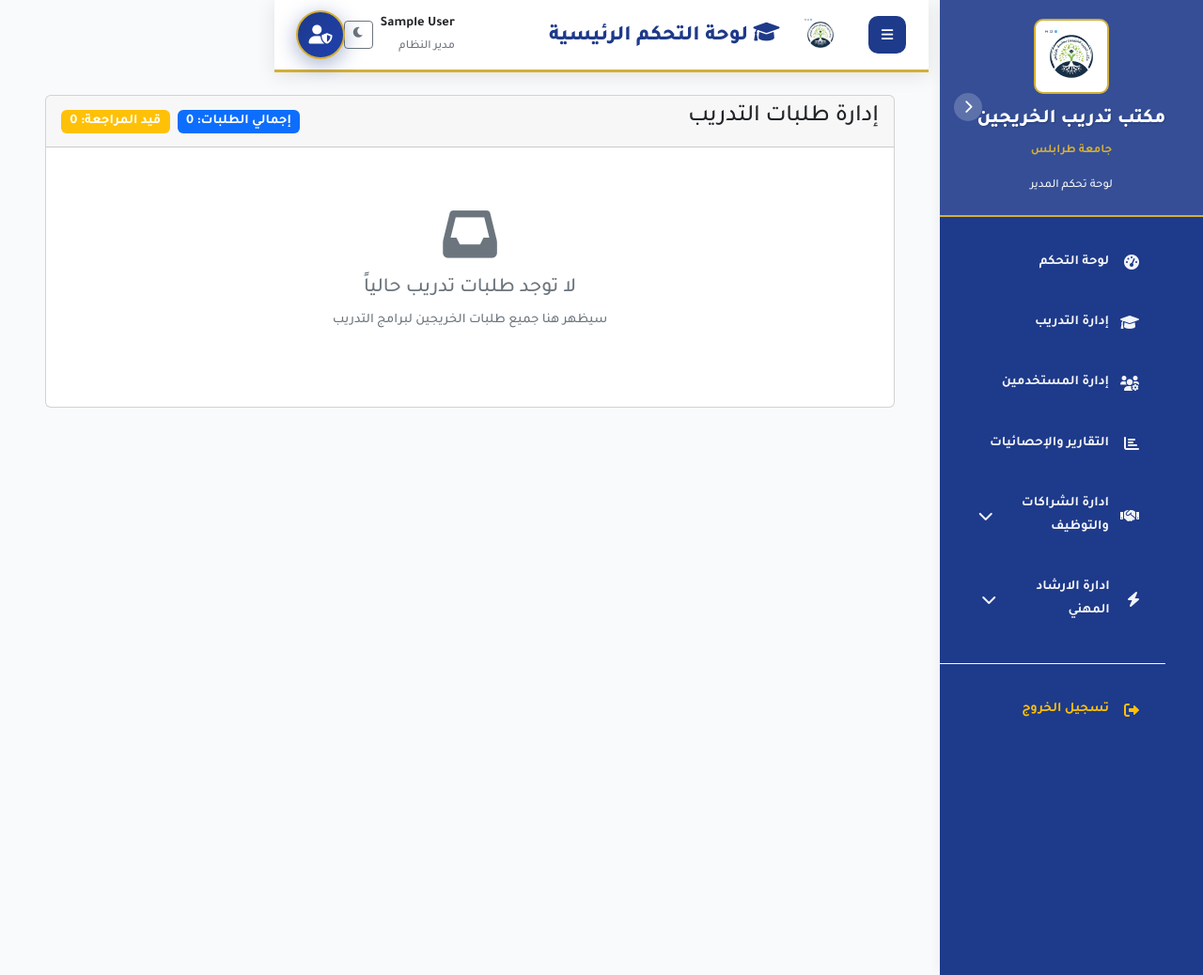
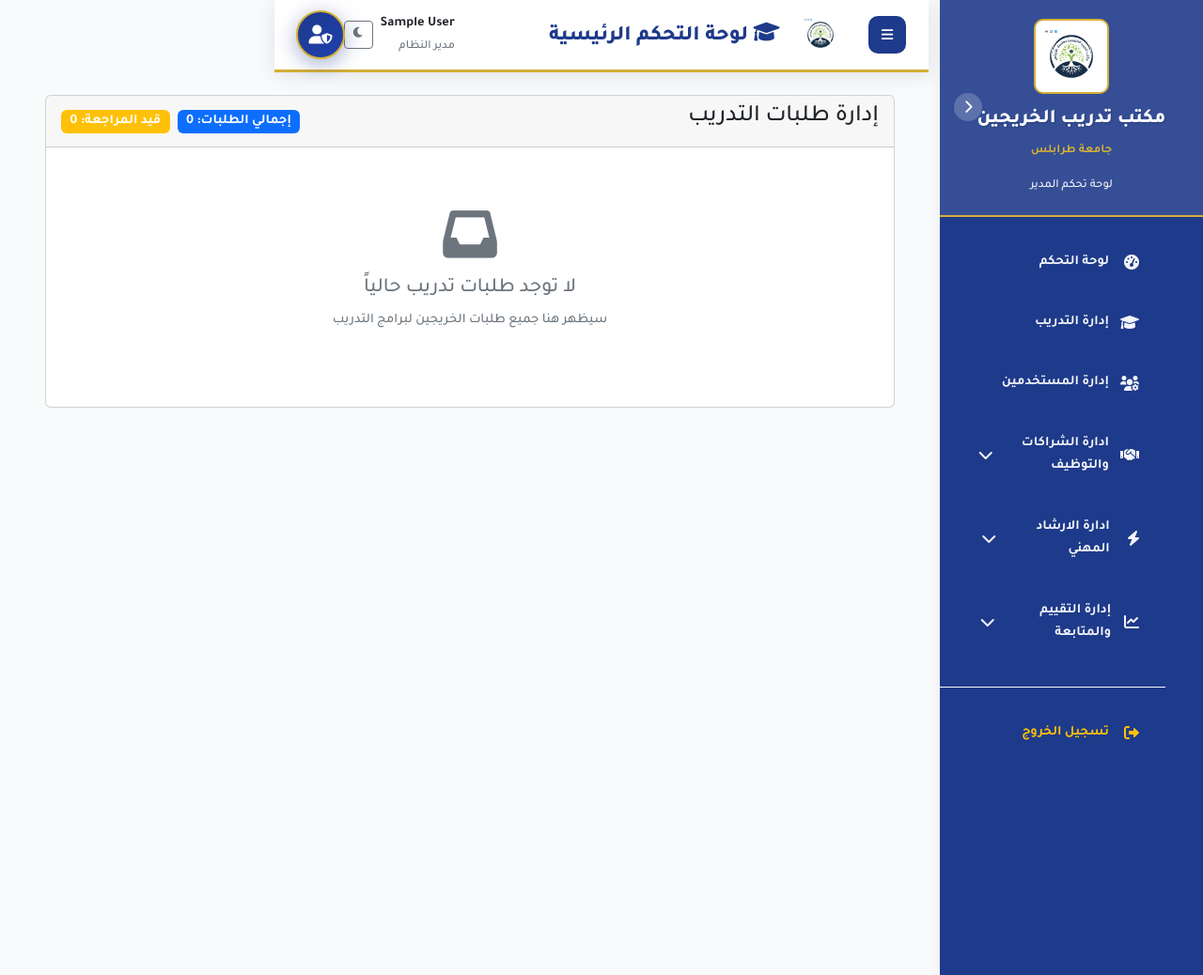
Before and after one commit to michelinehowes-cloud/GTS, a Laravel app: page /admin/applications in a window 1280 px wide. Shown: the whole page at 94% size. Run offline with Laravel 9, Linux system fonts and the light colour scheme; the visitor is signed in with stand-in values (Sample User, id 1); data that the repository does not hold is empty; style sheets or scripts are compiled from the project's sources; parts of the project's set-up code (start-up, migrations or seed data) failed here and were passed over.

Commit message:
اضافة التقييم والمتابعة لمستخدم مدير النظام

```diff
--- a/app/Http/Middleware/EvaluationFollowupMiddleware.php
+++ b/app/Http/Middleware/EvaluationFollowupMiddleware.php
@@ -13,7 +13,7 @@ class EvaluationFollowupMiddleware
             return redirect()->route('login');
         }
 
-        if (auth()->user()->role !== 'evaluation_followup') {
+        if (!in_array(auth()->user()->role, ['evaluation_followup', 'admin'])) {
             return redirect('/dashboard')->with('error', 'ليس لديك صلاحية للوصول إلى هذه الصفحة');
         }
 
--- a/resources/views/layouts/app.blade.php
+++ b/resources/views/layouts/app.blade.php
@@ -95,12 +95,7 @@
                                 إدارة المستخدمين
                             </a>
                         </li>
-                        <li class="nav-item">
-                            <a class="nav-link {{ request()->routeIs('admin.reports*') ? 'active' : '' }}" href="{{ route('admin.reports.index') }}">
-                                <i class="fas fa-chart-bar"></i>
-                                التقارير والإحصائيات
-                            </a>
-                        </li>
+
 
                         <!-- ادارة الشراكات والتوظيف -->
                         <li class="nav-item menu-group">
@@ -134,6 +129,36 @@
                                 </a>
                                 <a href="{{ route('admin.career-guidance.graduates.create') }}" class="submenu-item {{ request()->routeIs('admin.career-guidance.graduates.create') ? 'active' : '' }}">
                                     إضافة خريج
+                                </a>
+                            </div>
+                        </li>
+
+                        <!-- أقسام التقييم والمتابعة (للمدير فقط) -->
+                        <li class="nav-item menu-group">
+                            <a class="nav-link {{ request()->routeIs('evaluation-followup*') ? 'active' : '' }}"
+                               href="#" onclick="toggleSubmenu('admin-evaluation-menu')">
+                                <i class="fas fa-chart-line"></i>
+                                إدارة التقييم والمتابعة
+                                <i class="fas fa-chevron-down menu-arrow"></i>
+                            </a>
+                            <div class="submenu {{ request()->routeIs('evaluation-followup*') ? 'show' : '' }}" id="admin-evaluation-menu">
+                                <a href="{{ route('evaluation-followup.dashboard') }}" class="submenu-item {{ request()->routeIs('evaluation-followup.dashboard') ? 'active' : '' }}">
+                                    لوحة التحكم
+                                </a>
+                                <a href="{{ route('evaluation-followup.training-calendar') }}" class="submenu-item {{ request()->routeIs('evaluation-followup.training-calendar') ? 'active' : '' }}">
+                                    تقويم التدريبات
+                                </a>
+                                <a href="{{ route('evaluation-followup.surveys.index') }}" class="submenu-item {{ request()->routeIs('evaluation-followup.surveys*') ? 'active' : '' }}">
+                                    إدارة الاستبيانات
+                                </a>
+                                <a href="{{ route('evaluation-followup.evaluations.index') }}" class="submenu-item {{ request()->routeIs('evaluation-followup.evaluations*') ? 'active' : '' }}">
+                                    إدارة التقييمات
+                                </a>
+                                <a href="{{ route('evaluation-followup.survey-responses.index') }}" class="submenu-item {{ request()->routeIs('evaluation-followup.survey-responses*') ? 'active' : '' }}">
+                                    ردود الاستبيانات
+                                </a>
+                                <a href="{{ route('evaluation-followup.evaluation-reports') }}" class="submenu-item {{ request()->routeIs('evaluation-followup.*reports') ? 'active' : '' }}">
+                                    التقارير والإحصائيات
                                 </a>
                             </div>
                         </li>
@@ -233,95 +258,6 @@
                         </li>
 
 
-                        @endif
-
-
-                        <!-- مسؤول الإرشاد المهني -->
-                        @if(auth()->user()->role == 'career_guidance_officer')
-                            <!-- إدارة الخريجين -->
-                            <li class="nav-item menu-group">
-                                <a class="nav-link {{ request()->routeIs('career-guidance.graduates*') ? 'active' : '' }}"
-                                   href="#" onclick="toggleSubmenu('graduates-menu')">
-                                    <i class="fas fa-users"></i>
-                                    إدارة الخريجين
-                                    <i class="fas fa-chevron-down menu-arrow"></i>
-                                </a>
-                                <div class="submenu {{ request()->routeIs('career-guidance.graduates*') ? 'show' : '' }}" id="graduates-menu">
-                                    <a href="{{ route('career-guidance.graduates') }}" class="submenu-item {{ request()->routeIs('career-guidance.graduates') ? 'active' : '' }}">
-                                        عرض الخريجين
-                                    </a>
-                                    <a href="{{ route('career-guidance.graduates.create') }}" class="submenu-item {{ request()->routeIs('career-guidance.graduates.create') ? 'active' : '' }}">
-                                        إضافة خريج
-                                    </a>
-                                    <a href="{{ route('career-guidance.import.graduates.create') }}" class="submenu-item {{ request()->routeIs('career-guidance.import.graduates.create') ? 'active' : '' }}">
-                                        استيراد الخريجين
-                                    </a>
-                                    <a href="{{ route('career-guidance.download.template') }}" class="submenu-item {{ request()->routeIs('career-guidance.download.template') ? 'active' : '' }}">
-                                        تنزيل قالب الخريجين
-                                    </a>
-                                </div>
-                            </li>
-
-                            <!-- الترشيحات -->
-                            <li class="nav-item menu-group">
-                                <a class="nav-link {{ request()->routeIs('career-guidance.nominations*') ? 'active' : '' }}"
-                                   href="#" onclick="toggleSubmenu('nominations-menu')">
-                                    <i class="fas fa-paper-plane"></i>
-                                    الترشيحات
-                                    @php
-                                        $pendingNominations = \App\Models\Nomination::where('status', 'pending')->count();
-                                    @endphp
-                                    @if($pendingNominations > 0)
-                                        <span class="nav-badge">{{ $pendingNominations }}</span>
-                                    @endif
-                                    <i class="fas fa-chevron-down menu-arrow"></i>
-                                </a>
-                                <div class="submenu {{ request()->routeIs('career-guidance.nominations*') ? 'show' : '' }}" id="nominations-menu">
-                                    <a href="{{ route('career-guidance.nominations') }}" class="submenu-item {{ request()->routeIs('career-guidance.nominations') ? 'active' : '' }}">
-                                        عرض الترشيحات
-                                    </a>
-                                    <a href="{{ route('career-guidance.nominations.create') }}" class="submenu-item {{ request()->routeIs('career-guidance.nominations.create') ? 'active' : '' }}">
-                                        ترشيح جديد
-                                    </a>
-                                </div>
-                            </li>
-
-                            <!-- فرص العمل -->
-                            <li class="nav-item">
-                                <a class="nav-link {{ request()->routeIs('job-opportunities*') ? 'active' : '' }}"
-                                   href="{{ route('job-opportunities.index') }}">
-                                    <i class="fas fa-briefcase"></i>
-                                    فرص العمل
-                                </a>
-                            </li>
-
-
-                            <!-- التقارير -->
-                            <li class="nav-item">
-                                <a class="nav-link {{ request()->routeIs('career-guidance.advanced-reports') ? 'active' : '' }}"
-                                   href="{{ route('career-guidance.advanced-reports') }}">
-                                    <i class="fas fa-chart-line me-2"></i>
-                                    التقارير والإحصائيات
-                                </a>
-                            </li>
-                        @endif
-
-                        <!-- مسؤول الشراكات والتوظيف -->
-                        @if(auth()->user()->role == 'partnership_officer')
-                            <li class="nav-item">
-                                <a class="nav-link {{ request()->routeIs('partnership.companies*') ? 'active' : '' }}" href="{{ route('partnership.companies') }}">
-                                    <i class="fas fa-building"></i>
-                                    إدارة الشركات
-                                </a>
-                            </li>
-                            <li class="nav-item">
-                                <a class="nav-link {{ request()->routeIs('job-opportunities*') ? 'active' : '' }}" href="{{ route('job-opportunities.index') }}">
-                                    <i class="fas fa-briefcase"></i>
-                                    فرص العمل
-                                </a>
-                            </li>
-                            <li class="nav-item">
-                                <a class="nav-link {{ request()->routeIs('partnership.documents*') ? 'active' : '' }}" href="{{ route('partnership.documents') }}">
                                     <i class="fas fa-file-alt"></i>
                                     وثائق الشراكة
                                 </a>
```
